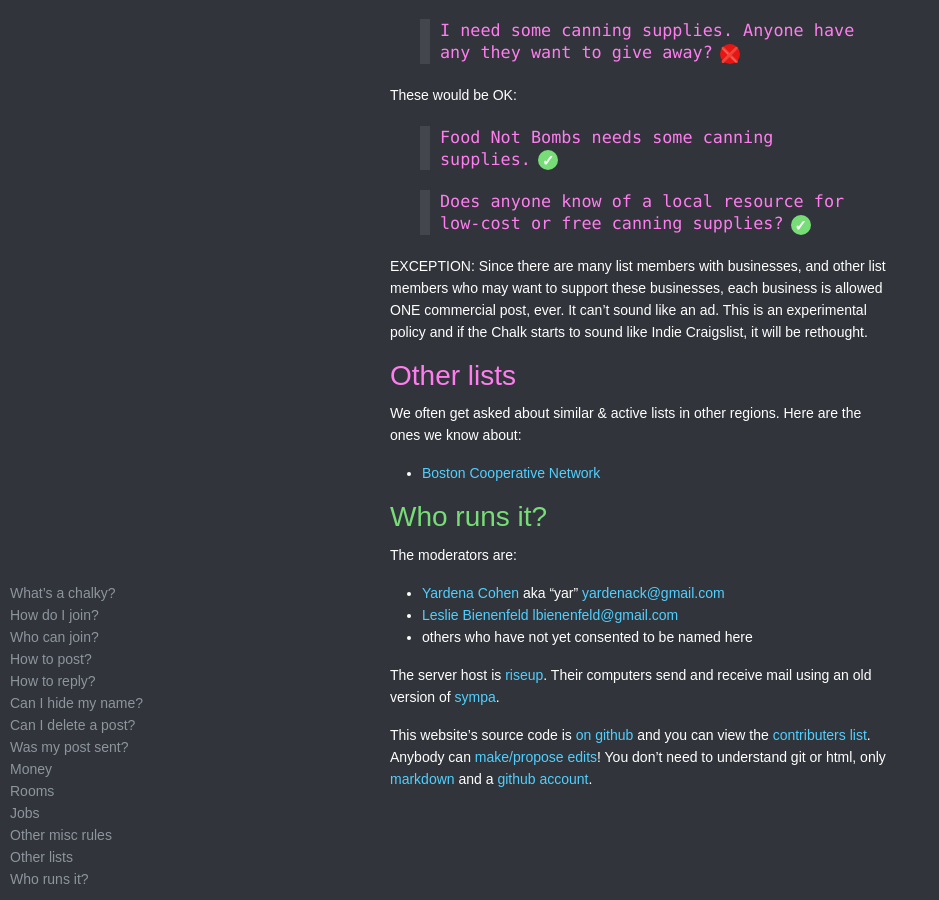
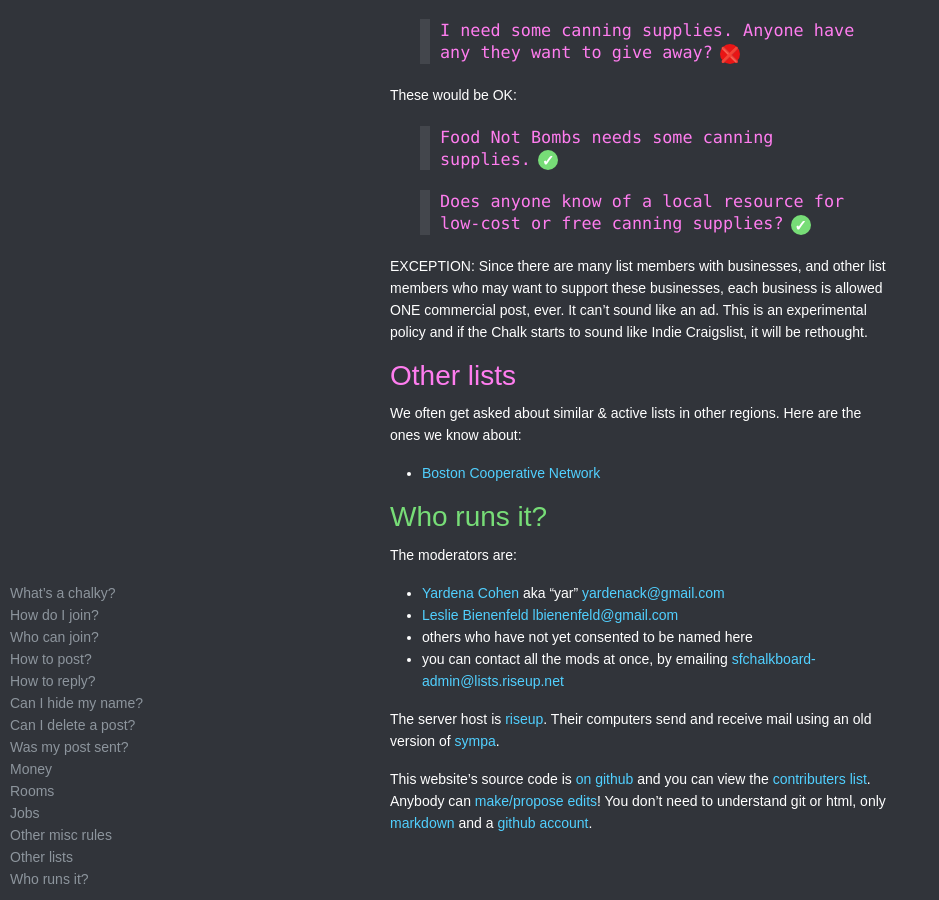
Before and after one commit to organicunity/chalkies.github.io, a Jekyll site: the page built from index.md, in a window 1280 px wide and 900 px high, scrolled down 3982 px. Shown: the whole window, without its empty margins (0-939 px from the left). Built offline with Jekyll 4.4.1, drawn with Linux system fonts in a browser that asks for light colours; some web fonts are replaced; comment, search, counter and statistics services are not loaded; a style sheet for code colours, icons or effects is not loaded; our own code applies the rules of GitHub Pages for plain Markdown files.

Commit message:
contact all mods at once

```diff
--- a/index.md
+++ b/index.md
@@ -136,6 +136,7 @@ The moderators are:
 * [Yardena Cohen](https://yar.gay/) aka "yar" [<yardenack@gmail.com>](mailto:yardenack@gmail.com)
 * [Leslie Bienenfeld](https://github.com/lesliehoneybeefield) [<lbienenfeld@gmail.com>](mailto:lbienenfeld@gmail.com)
 * others who have not yet consented to be named here
+* you can contact all the mods at once, by emailing [<sfchalkboard-admin@lists.riseup.net>](mailto:sfchalkboard-admin@lists.riseup.net)
 
 The server host is [riseup](https://riseup.net/). Their computers send and receive mail using an old version of [sympa](https://sympa-community.github.io/).
 
```
